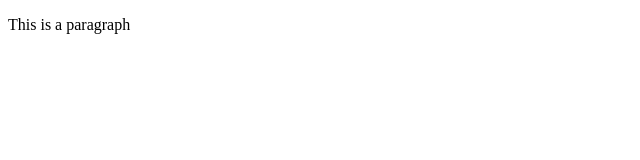
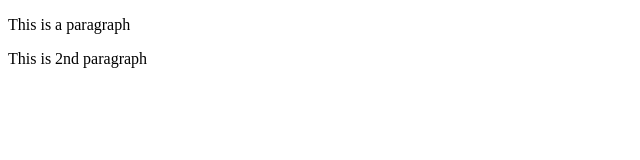
Before and after one commit to VishnuMariappan/git-example-project, a plain HTML site: page index.html in a window 1280 px wide. Shown: the whole page, without its empty margins (0-640 px from the left). Drawn offline with Linux system fonts and the light colour scheme.

Commit message:
added 2nd paragraph and new file

```diff
--- a/index.html
+++ b/index.html
@@ -8,5 +8,6 @@
 </head>
 <body>
     <p>This is a paragraph</p>
+    <p>This is 2nd paragraph</p>
 </body>
 </html>
```
Also changed, not shown: page2.html (added, +1 -0 lines).
